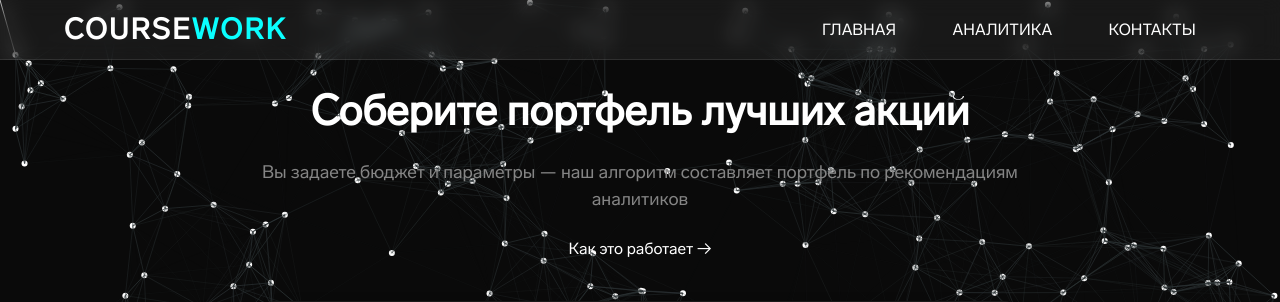
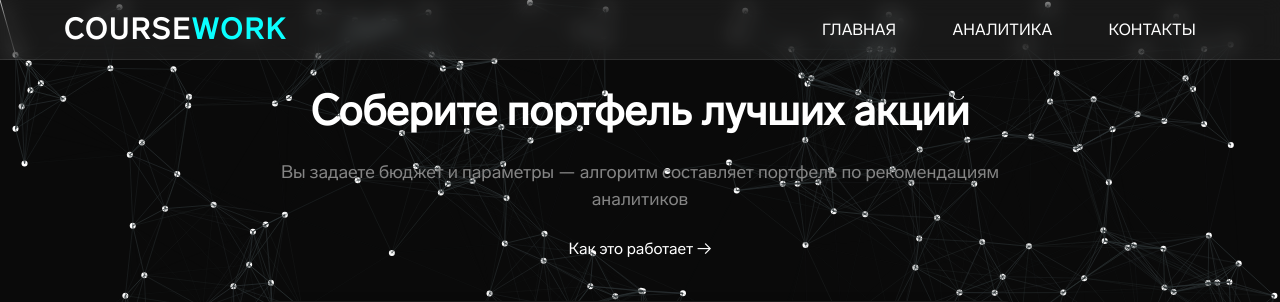
Before and after one commit to Kyronison/course-project, a Flask app: page /analytics/portfolio in a window 1280 px wide. Shown: the top 302 px of the page. Run offline with Flask 3, Linux system fonts and the light colour scheme; some web fonts are replaced.

Commit message:
Fixed html labels

```diff
--- a/templates/portfolio.html
+++ b/templates/portfolio.html
@@ -26,7 +26,7 @@
     <div class="portfolio-container">
         <!-- Заголовок -->
         <h1 class="portfolio-title">Соберите портфель лучших акций</h1>
-        <p class="portfolio-subtitle">Вы задаете бюджет и параметры — наш алгоритм составляет портфель по рекомендациям аналитиков</p>
+        <p class="portfolio-subtitle">Вы задаете бюджет и параметры — алгоритм составляет портфель по рекомендациям аналитиков</p>
 
         <div class="info-link">
             <a href="#" id="howItWorks">Как это работает →</a>
```
